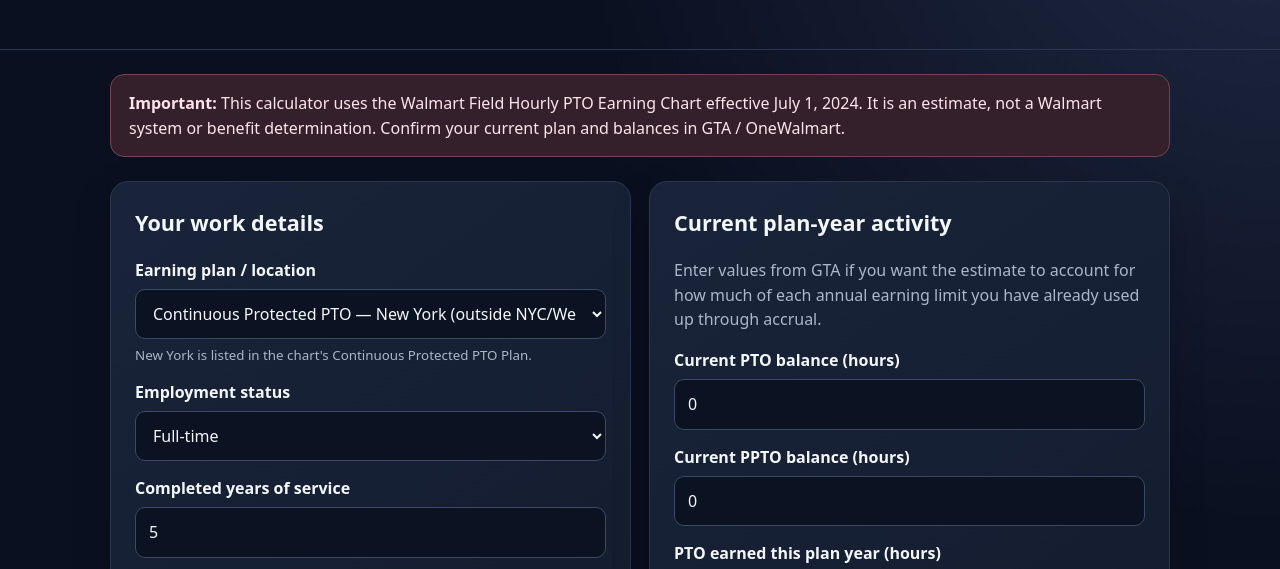
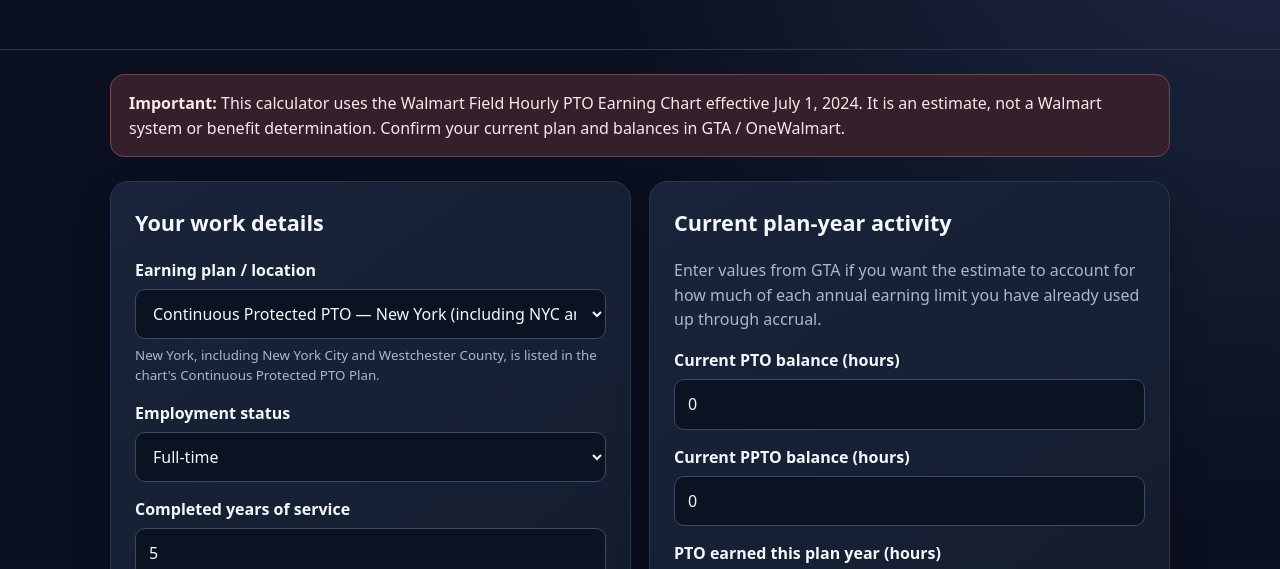
Before and after one commit to rike4545/walmart-hourly-pto-calculator, a plain HTML site: page index.html in a window 1280 px wide. Shown: the part 193-762 px from the top of the page. Drawn offline with Linux system fonts and the light colour scheme.

Commit message:
Clarify New York continuous plan coverage

```diff
--- a/index.html
+++ b/index.html
@@ -13,13 +13,13 @@
 <section class="panel">
 <h2>Your work details</h2>
 <div class="field"><label for="plan">Earning plan / location</label><select id="plan">
-<option value="continuous">Continuous Protected PTO — New York (outside NYC/Westchester exclusions? See note)</option>
+<option value="continuous">Continuous Protected PTO — New York (including NYC and Westchester)</option>
 <option value="national">National Protected PTO — locations not listed in another plan</option>
 <option value="standard">Standard Protected PTO — listed states / cities</option>
 <option value="illinois">Standard Protected PTO with Kin Care — Illinois (outside Chicago)</option>
 <option value="chicago">Chicago, Illinois — Kin Care</option>
 <option value="ca_nv">Continuous Protected PTO with Kin Care — California / Nevada</option>
-</select><small>New York is listed in the chart's Continuous Protected PTO Plan.</small></div>
+</select><small>New York, including New York City and Westchester County, is listed in the chart's Continuous Protected PTO Plan.</small></div>
 <div class="field"><label for="status">Employment status</label><select id="status"><option value="full">Full-time</option><option value="part">Part-time</option><option value="temp">Temporary</option></select></div>
 <div class="field"><label for="years">Completed years of service</label><input id="years" type="number" min="0" max="60" step="1" value="5"></div>
 <div class="field"><label for="hours">Average hours worked per week</label><input id="hours" type="number" min="0" max="100" step=".5" value="40"></div>
@@ -43,8 +43,7 @@
 <div class="metric"><span>Projected PPTO earned</span><strong id="pptoEarned">0.00 h</strong></div>
 <div class="metric total"><span>Projected combined balance</span><strong id="combined">0.00 h</strong></div>
 </div>
-<div class="details" id="details" aria-live="polite"></div>
-<p class="muted" id="rateSummary"></p>
+<div class="details" id="details" aria-live="polite"></div><p class="muted" id="rateSummary"></p>
 </section>
 <section class="panel">
 <h2>How the estimate works</h2>
```
